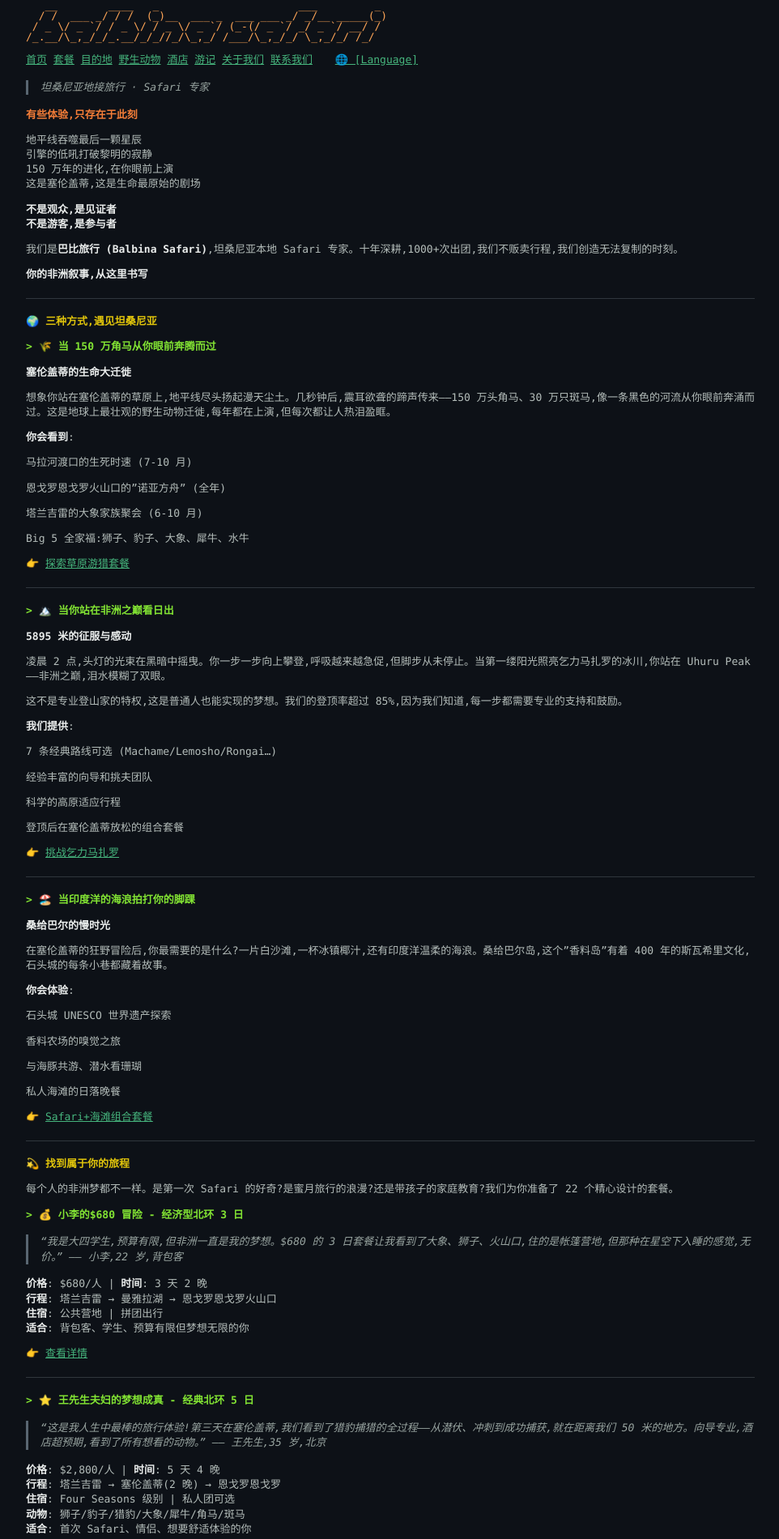
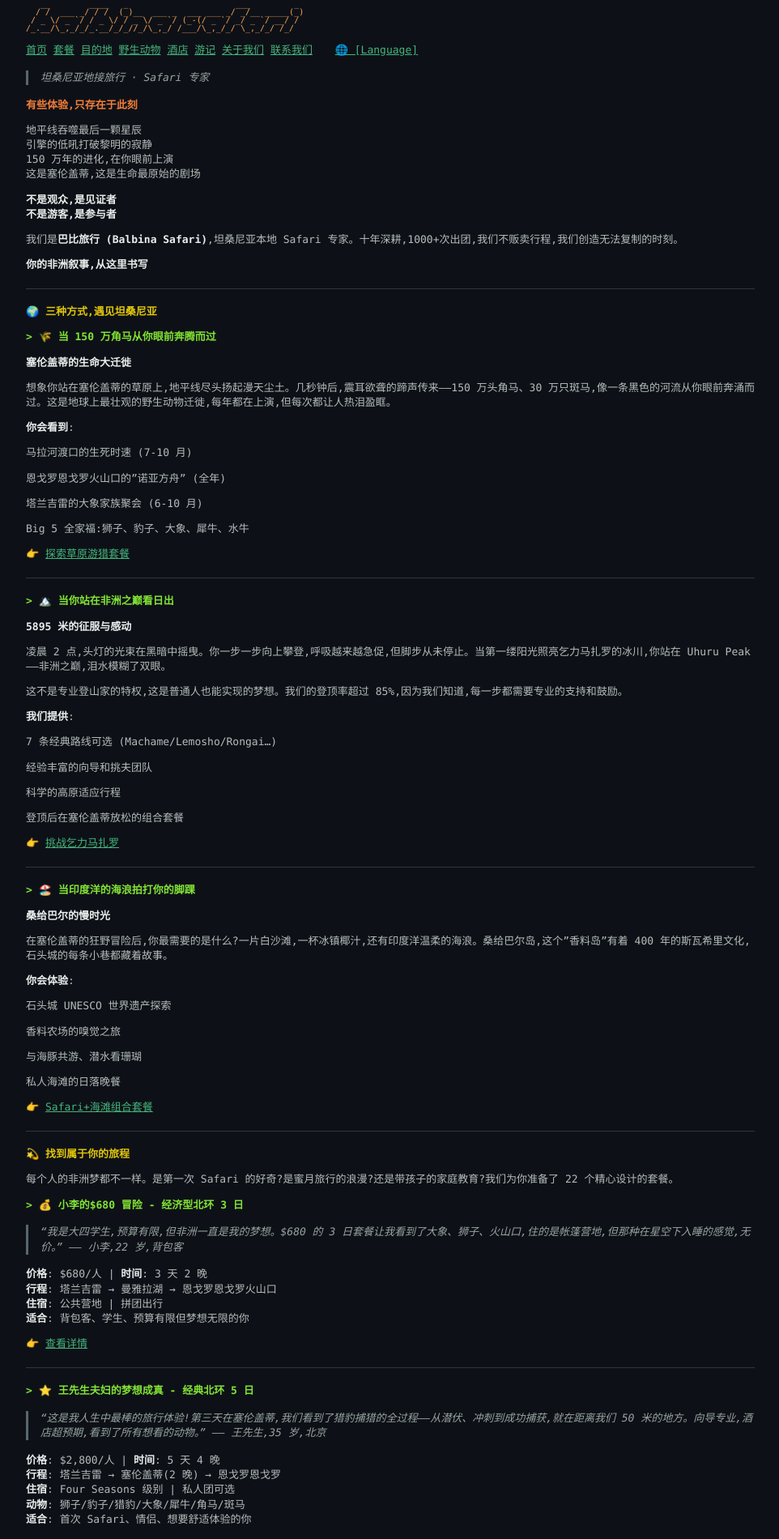
Before and after one commit to balbina-safari/balbina-safari.github.io, a Jekyll site: the page built from index.md, in a window 1280 px wide. Shown: the top 1900 px of the page at 81% size, without its empty margins (158-1120 px from the left). Built offline with Jekyll 4.4.1, drawn with Linux system fonts in a browser that asks for light colours.

Commit message:
logo font-size 10px

```diff
--- a/_includes/navigation.html
+++ b/_includes/navigation.html
@@ -1,7 +1,7 @@
 {% include lang_init.html %}
 
 <nav>
-  <pre><code style="display: block ; padding: 0;line-height: 13px;">   __        ____   _                      ___         _
+  <pre><code style="display: block ; padding: 0;font-size: 10px;line-height: 10px;">   __        ____   _                      ___         _
   / /  ___ _/ / /  (_)__  ___ _  ___ ___ _/ _/__ _____(_)
  / _ \/ _ `/ / _ \/ / _ \/ _ `/ (_-(/ _ `/ _/ _ `/ __/ /
 /_.__/\_,_/_/_.__/_/_//_/\_,_/ /___/\_,_/_/ \_,_/_/ /_/  </code></pre>
```
